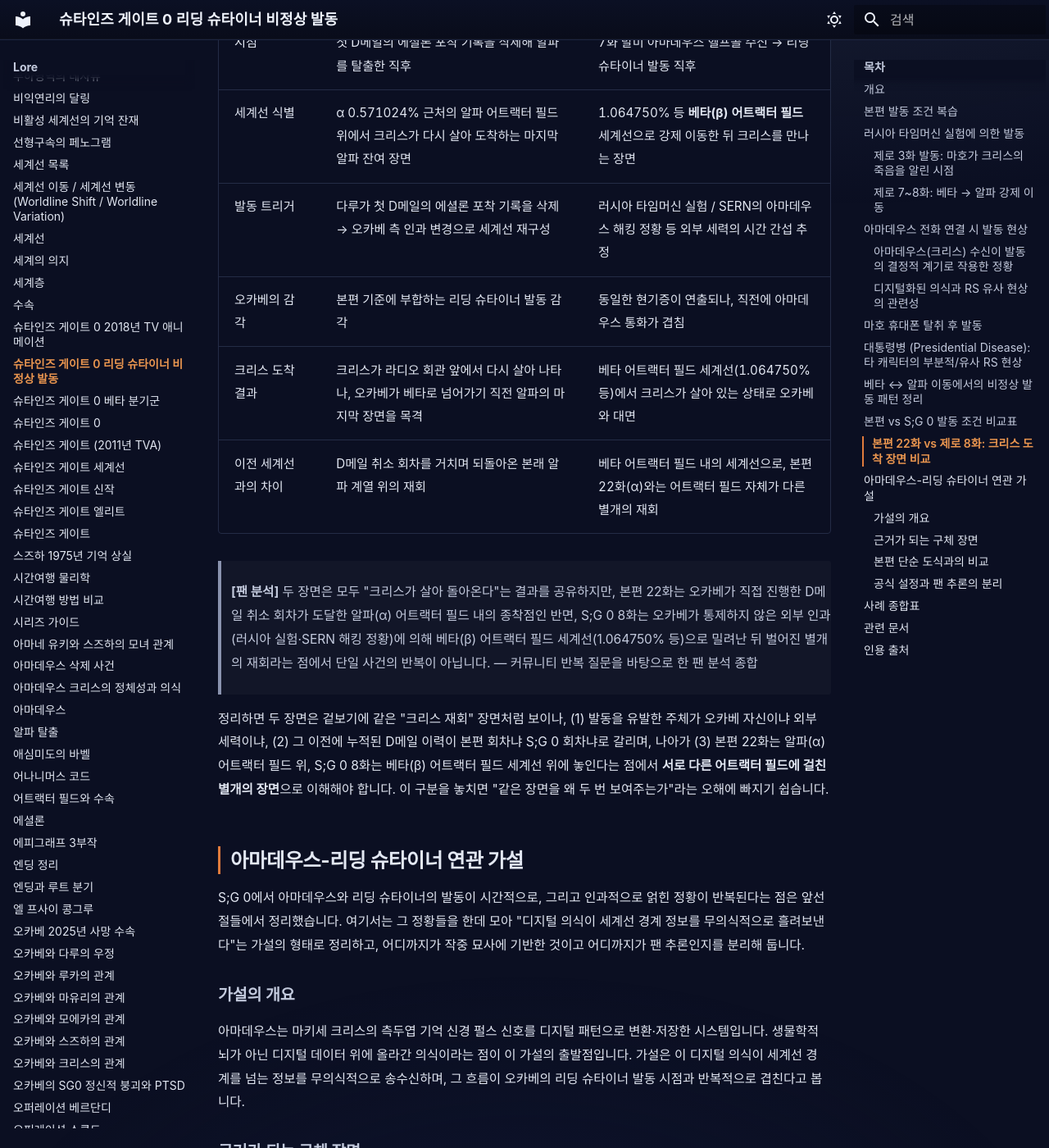
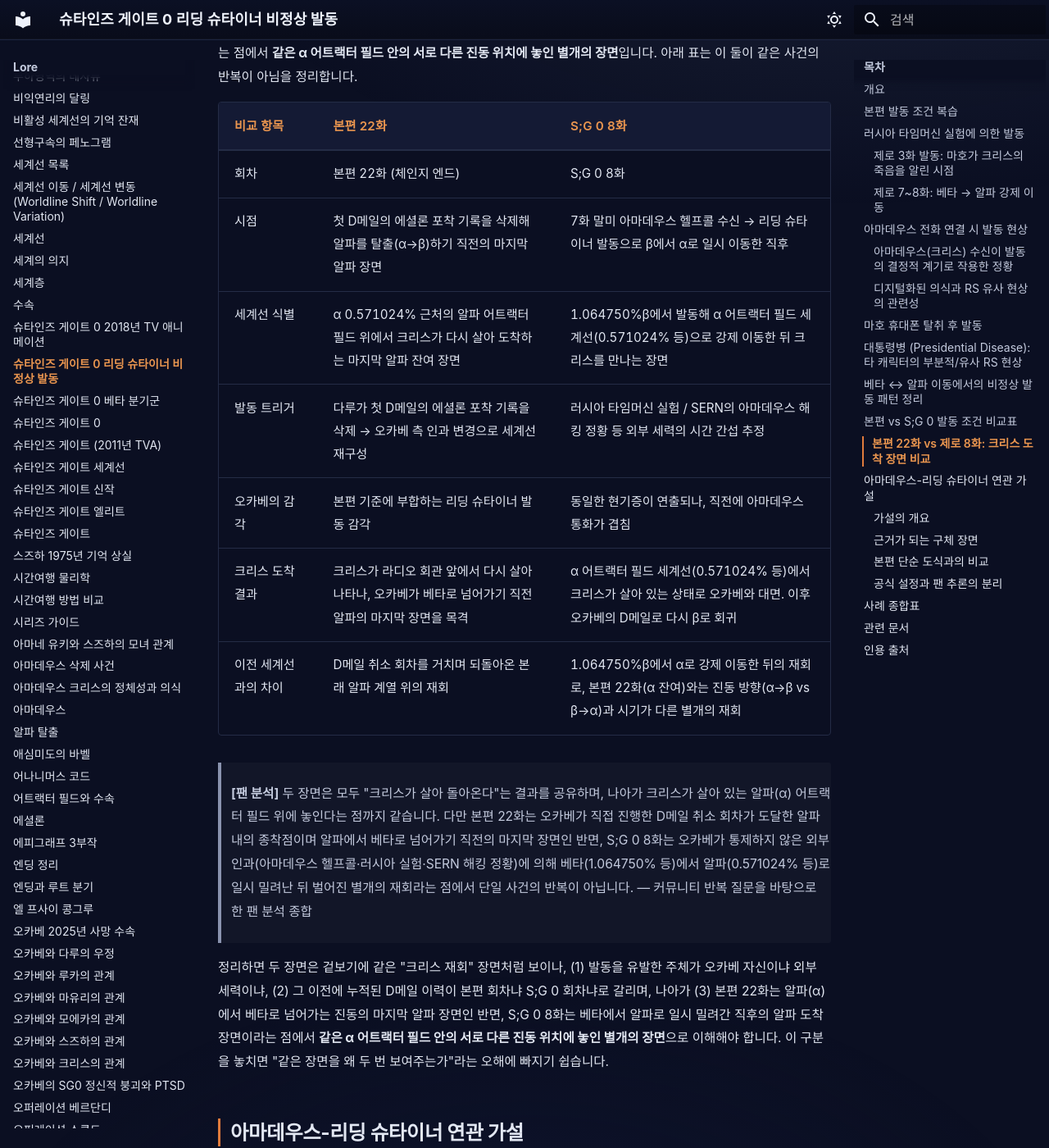
Before and after one commit to sgwiki/sgwiki.github.io, an MkDocs documentation site: the page built from wiki/lore/슈타인즈-게이트-0-리딩-슈타이너-비정상-발동.md, in a window 1280 px wide and 1400 px high, scrolled down 5773 px. Shown: the whole window at 82% size. Built offline with MkDocs 1.6.1 and Material for MkDocs 9.7.7, drawn with Linux system fonts in a browser that asks for light colours; some web fonts are replaced; some of the changed text lies outside the part shown.

Commit message:
fix(wiki): 슈타인즈-게이트-0-리딩-슈타이너-비정상-발동 — P10 c3faaebb 패치 적용

```diff
--- a/wiki/lore/슈타인즈-게이트-0-리딩-슈타이너-비정상-발동.md
+++ b/wiki/lore/슈타인즈-게이트-0-리딩-슈타이너-비정상-발동.md
@@ -1,5 +1,7 @@
 ---
+spoiler: endgame
 description: "reading-steiner는 오카베 린타로가 세계선이 재구성될 때 이전 세계선의 기억을 온전히 유지하는 현상, 혹은 그 감각을 가리키는 명칭이다."
+note: "본 문서는 2026-07-06 P10 run(c3faaebb) 연구 제안을 반영해 8화 도착 세계선 표기를 알파(α)로 정정하고, 아마데우스 헬프콜 옵션을 가설절에 보강함. 비교표의 '서로 다른 어트랙터 필드' 프레임은 '같은 α 어트랙터 필드 안의 서로 다른 진동 위치'로 재정립."
 ---
 
 !!! warning "스포일러"
@@ -48,6 +50,8 @@ S;G 0에서 가장 활발히 논의되는 발동 사례는 7화 마지막부터
 
 이 발동의 원인에 대해서는 크게 두 가지 해석이 팬 커뮤니티에서 공존한다.
 
+**아마데우스 헬프콜 자체 인과설** — 사료가 가장 직접적으로 가리키는 해석이다. 8화 줄거리는 "닿을 수 없는 크리스로부터 구해달라는 목소리가 들려온다. 직후 세계선이 알파로 이동하며"라고 서술하며, 발동 직전 아마데우스 크리스의 헬프콜이 세계선 변동의 인에이블 요인으로 작용한다. 다만 헬프콜 자체가 물리적 인과인지, 아니면 그 시점에 동시 진행된 외부 세력의 인과 변경이 원인이고 헬프콜은 발동 체감의 계기에 불과한지는 작중에서 명확히 구분되지 않는다. 본 문서의 "아마데우스 전화 연결 시 발동 현상" 절이 같은 정황을 다룬다.
+
 **러시아 실험설** — 나카바치 박사가 타임머신 논문을 들고 러시아에 망명한 뒤, 러시아 측이 아마데우스의 크리스 데이터를 활용해 타임머신 실험을 진행한다. 이 실험 도중 우연히 세계선이 변동되어 알파 쪽으로 흔들렸다는 해석이다. 애니메이션에서 SERN이 직접 등장하지 않는 점, 러시아 쪽 실험 라인이 일관되게 묘사되는 점이 근거로 제시된다.
 
 **SERN 해킹설** — 러시아 실험 정보가 SERN에 유출되고, 레스키넨이 데이터를 SERN에 넘기면서 SERN이 아마데우스를 해킹해 탈취한다. SERN이 타임머신 전쟁에서 승리하는 세계선, 즉 알파로 수속했다는 해석이다. 알파 세계선의 정의가 "SERN이 2034년 타임머신을 완성하는 디스토피아"라는 점, SERN의 해킹 능력이 본편에서 이미 입증된 점이 근거로 작용한다.
@@ -82,7 +86,7 @@ S;G 0 후반 존재증명의 오토마톤 루트에서 삭제되어 가는 아
 
 S;G 0에서는 오카베 외의 인물에게도 리딩 슈타이너와 유사한 기억 잔재 현상이 광범위하게 나타나며, 베타 어트랙터 필드의 일부 세계선에서는 이것이 의학적 현상으로 분류된다. 가장 대표적인 형태가 1.382733% 세계선에서 불리는 **대통령병**이다.
 
-대통령병은 해당 세계선이 소련이 해체되지 않아 서기장 체제가 유지되는 세계선임에도, 일부 인물들이 러시아 지도자를 "푸친 대통령"으로 기억하는 현상에서 붙은 이름이다. 즉 다른 세계선의 기억이 꿈이나 데자뷰 형태로 남아 있어 현실 인식과 충돌하는 증상이다. 본편 베타의 다른 세계선에서는 같은 현상이 신형 뇌염으로 진단되기도 한다.
+대통령병은 해당 세계선이 소련이 해체되지 않고 2010년에 일본을 침공한 세계선으로 서기장 체제가 유지됨에도, 일부 인물들이 러시아 지도자를 "푸친 대통령"으로 기억하는 현상에서 붙은 이름이다. 즉 다른 세계선의 기억이 꿈이나 데자뷰 형태로 남아 있어 현실 인식과 충돌하는 증상이다. 본편 베타의 다른 세계선에서는 같은 현상이 신형 뇌염으로 진단되기도 한다.
 
 특기할 점은 이 유사 RS 현상을 보이는 인물들의 기억이 **오카베가 관측한 적이 있는 세계선**에 한정된다는 추정이다. 나카세 카츠미(후부키)가 마유리의 반복적 죽음을 꿈으로 기억하거나, 여성 루카가 남성이었던 기억을 떠올리는 사례는 모두 오카베의 리딩 슈타이너 이동 경로 위에 있는 세계선에서 비롯된다. 이로 인해 오카베의 리딩 슈타이너가 관측자로서의 "진짜" 능력이며, 다른 인물의 유사 현상은 세계선 재구성 과정에서 완전히 소거되지 않은 기억 잔재가 모종의 계기로 표출되는 부산물이라는 가설이 제시된다.
 
@@ -114,21 +118,21 @@ S;G 0 전반의 비정상 발동 사례를 유형별로 정리하면 다음 패
 
 ## 본편 22화 vs 제로 8화: 크리스 도착 장면 비교
 
-유저 커뮤니티에서 가장 빈번하게 혼란이 보고되는 구간이 바로 **본편 22화의 크리스 도착 장면**과 **S;G 0 8화의 크리스 도착 장면**을 동일 사건으로 착각하는 문제입니다. 두 장면은 "라디오 회관 앞에서 피투성이 크리스를 목격한 뒤, 어느 시점에 크리스가 살아서 다시 나타난다"는 겉모양이 같아 보이지만, 작중 배경이 되는 세계선과 발동 경위가 서로 다릅니다. 본편 22화는 알파(α) 어트랙터 필드에서 진행된 크리스 재회이고, S;G 0 8화는 베타(β) 어트랙터 필드 세계선(1.064750% 등)에서 강제 이동한 뒤 크리스를 만나는 장면으로, **서로 다른 어트랙터 필드(α와 β)에 걸친 별개의 장면**입니다. 아래 표는 이 둘이 같은 사건의 반복이 아님을 정리합니다.
+유저 커뮤니티에서 가장 빈번하게 혼란이 보고되는 구간이 바로 **본편 22화의 크리스 도착 장면**과 **S;G 0 8화의 크리스 도착 장면**을 동일 사건으로 착각하는 문제입니다. 두 장면은 "라디오 회관 앞에서 피투성이 크리스를 목격한 뒤, 어느 시점에 크리스가 살아서 다시 나타난다"는 겉모양이 같아 보이지만, 작중 배경이 되는 시기와 발동 경위가 서로 다릅니다. 두 장면 모두 크리스가 살아 있는 알파(α) 어트랙터 필드 위에 놓여 있으나, 본편 22화는 알파에서 베타로 넘어가기 직전의 마지막 알파 잔여 장면이고, S;G 0 8화는 베타에서 알파로 일시 강제 이동한 직후의 알파 도착 장면이라는 점에서 **같은 α 어트랙터 필드 안의 서로 다른 진동 위치에 놓인 별개의 장면**입니다. 아래 표는 이 둘이 같은 사건의 반복이 아님을 정리합니다.
 
 | 비교 항목 | 본편 22화 | S;G 0 8화 |
 |---|---|---|
 | 회차 | 본편 22화 (체인지 엔드) | S;G 0 8화 |
-| 시점 | 첫 D메일의 에셜론 포착 기록을 삭제해 알파를 탈출한 직후 | 7화 말미 아마데우스 헬프콜 수신 → 리딩 슈타이너 발동 직후 |
-| 세계선 식별 | α 0.571024% 근처의 알파 어트랙터 필드 위에서 크리스가 다시 살아 도착하는 마지막 알파 잔여 장면 | 1.064750% 등 **베타(β) 어트랙터 필드** 세계선으로 강제 이동한 뒤 크리스를 만나는 장면 |
+| 시점 | 첫 D메일의 에셜론 포착 기록을 삭제해 알파를 탈출(α→β)하기 직전의 마지막 알파 장면 | 7화 말미 아마데우스 헬프콜 수신 → 리딩 슈타이너 발동으로 β에서 α로 일시 이동한 직후 |
+| 세계선 식별 | α 0.571024% 근처의 알파 어트랙터 필드 위에서 크리스가 다시 살아 도착하는 마지막 알파 잔여 장면 | 1.064750%β에서 발동해 α 어트랙터 필드 세계선(0.571024% 등)으로 강제 이동한 뒤 크리스를 만나는 장면 |
 | 발동 트리거 | 다루가 첫 D메일의 에셜론 포착 기록을 삭제 → 오카베 측 인과 변경으로 세계선 재구성 | 러시아 타임머신 실험 / SERN의 아마데우스 해킹 정황 등 외부 세력의 시간 간섭 추정 |
 | 오카베의 감각 | 본편 기준에 부합하는 리딩 슈타이너 발동 감각 | 동일한 현기증이 연출되나, 직전에 아마데우스 통화가 겹침 |
-| 크리스 도착 결과 | 크리스가 라디오 회관 앞에서 다시 살아 나타나, 오카베가 베타로 넘어가기 직전 알파의 마지막 장면을 목격 | 베타 어트랙터 필드 세계선(1.064750% 등)에서 크리스가 살아 있는 상태로 오카베와 대면 |
-| 이전 세계선과의 차이 | D메일 취소 회차를 거치며 되돌아온 본래 알파 계열 위의 재회 | 베타 어트랙터 필드 내의 세계선으로, 본편 22화(α)와는 어트랙터 필드 자체가 다른 별개의 재회 |
+| 크리스 도착 결과 | 크리스가 라디오 회관 앞에서 다시 살아 나타나, 오카베가 베타로 넘어가기 직전 알파의 마지막 장면을 목격 | α 어트랙터 필드 세계선(0.571024% 등)에서 크리스가 살아 있는 상태로 오카베와 대면. 이후 오카베의 D메일로 다시 β로 회귀 |
+| 이전 세계선과의 차이 | D메일 취소 회차를 거치며 되돌아온 본래 알파 계열 위의 재회 | 1.064750%β에서 α로 강제 이동한 뒤의 재회로, 본편 22화(α 잔여)와는 진동 방향(α→β vs β→α)과 시기가 다른 별개의 재회 |
 
-> **[팬 분석]** 두 장면은 모두 "크리스가 살아 돌아온다"는 결과를 공유하지만, 본편 22화는 오카베가 직접 진행한 D메일 취소 회차가 도달한 알파(α) 어트랙터 필드 내의 종착점인 반면, S;G 0 8화는 오카베가 통제하지 않은 외부 인과(러시아 실험·SERN 해킹 정황)에 의해 베타(β) 어트랙터 필드 세계선(1.064750% 등)으로 밀려난 뒤 벌어진 별개의 재회라는 점에서 단일 사건의 반복이 아닙니다. — 커뮤니티 반복 질문을 바탕으로 한 팬 분석 종합
+> **[팬 분석]** 두 장면은 모두 "크리스가 살아 돌아온다"는 결과를 공유하며, 나아가 크리스가 살아 있는 알파(α) 어트랙터 필드 위에 놓인다는 점까지 같습니다. 다만 본편 22화는 오카베가 직접 진행한 D메일 취소 회차가 도달한 알파 내의 종착점이며 알파에서 베타로 넘어가기 직전의 마지막 장면인 반면, S;G 0 8화는 오카베가 통제하지 않은 외부 인과(아마데우스 헬프콜·러시아 실험·SERN 해킹 정황)에 의해 베타(1.064750% 등)에서 알파(0.571024% 등)로 일시 밀려난 뒤 벌어진 별개의 재회라는 점에서 단일 사건의 반복이 아닙니다. — 커뮤니티 반복 질문을 바탕으로 한 팬 분석 종합
 
-정리하면 두 장면은 겉보기에 같은 "크리스 재회" 장면처럼 보이나, (1) 발동을 유발한 주체가 오카베 자신이냐 외부 세력이냐, (2) 그 이전에 누적된 D메일 이력이 본편 회차냐 S;G 0 회차냐로 갈리며, 나아가 (3) 본편 22화는 알파(α) 어트랙터 필드 위, S;G 0 8화는 베타(β) 어트랙터 필드 세계선 위에 놓인다는 점에서 **서로 다른 어트랙터 필드에 걸친 별개의 장면**으로 이해해야 합니다. 이 구분을 놓치면 "같은 장면을 왜 두 번 보여주는가"라는 오해에 빠지기 쉽습니다.
+정리하면 두 장면은 겉보기에 같은 "크리스 재회" 장면처럼 보이나, (1) 발동을 유발한 주체가 오카베 자신이냐 외부 세력이냐, (2) 그 이전에 누적된 D메일 이력이 본편 회차냐 S;G 0 회차냐로 갈리며, 나아가 (3) 본편 22화는 알파(α)에서 베타로 넘어가는 진동의 마지막 알파 장면인 반면, S;G 0 8화는 베타에서 알파로 일시 밀려간 직후의 알파 도착 장면이라는 점에서 **같은 α 어트랙터 필드 안의 서로 다른 진동 위치에 놓인 별개의 장면**으로 이해해야 합니다. 이 구분을 놓치면 "같은 장면을 왜 두 번 보여주는가"라는 오해에 빠지기 쉽습니다.
 
 ## 아마데우스-리딩 슈타이너 연관 가설
 
```
